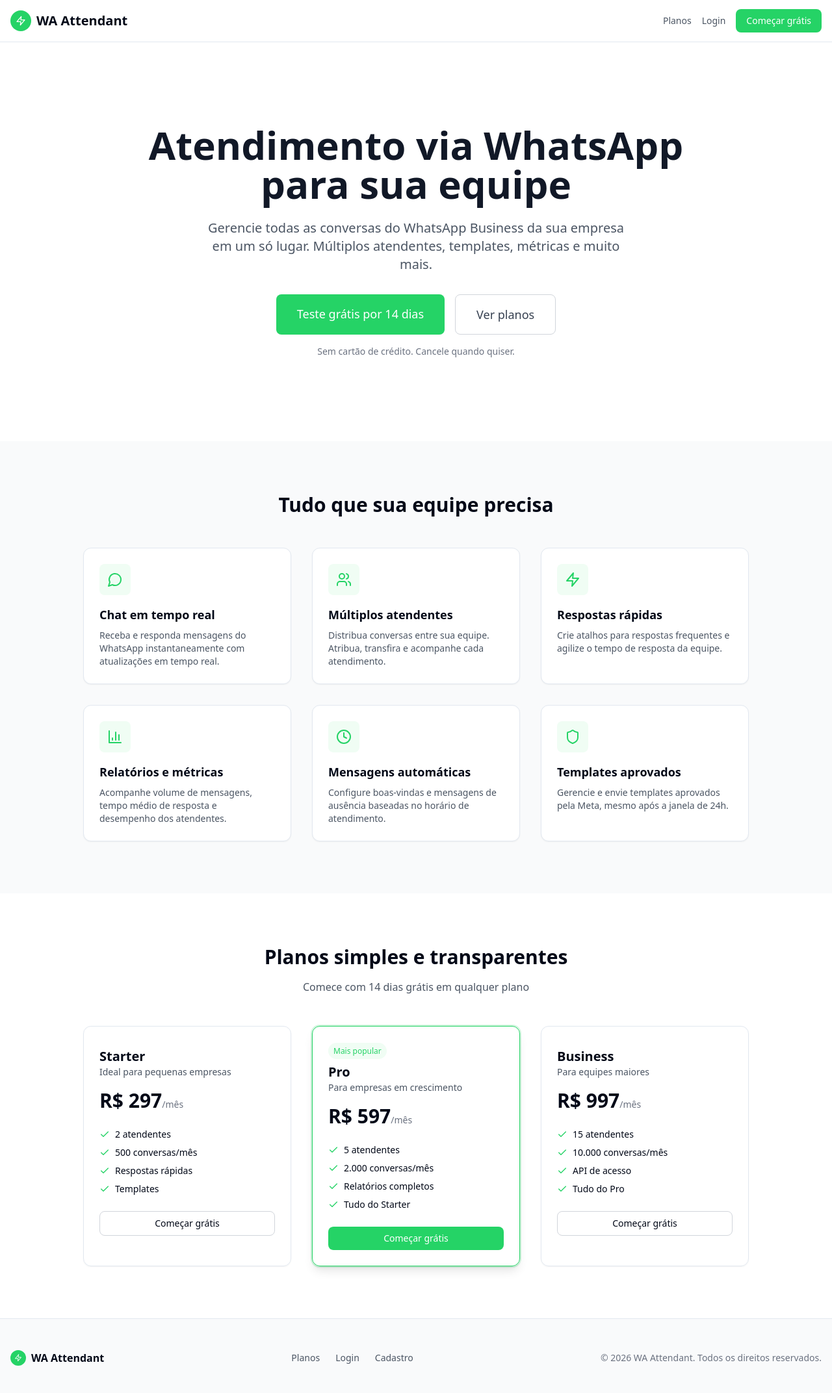
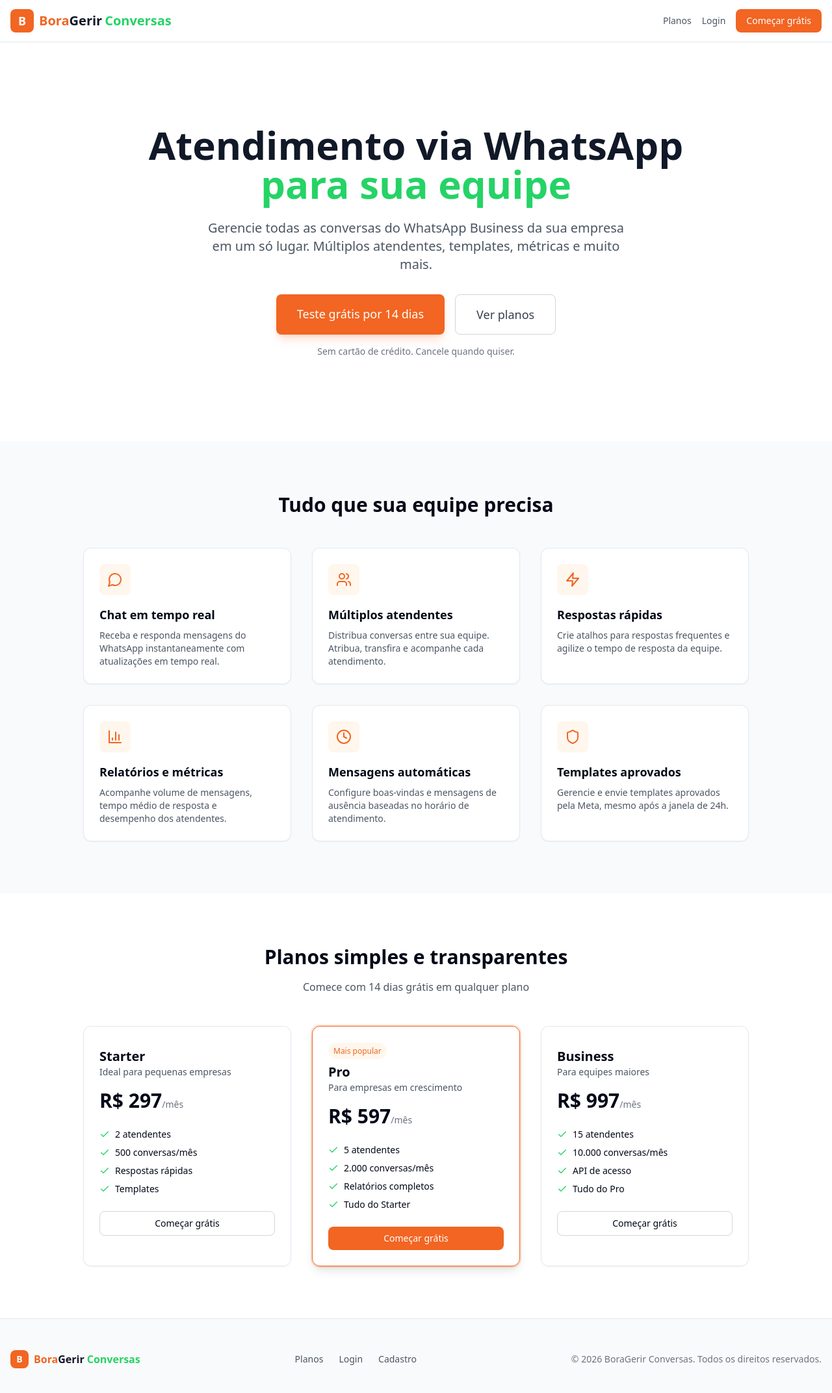
Before and after one commit to joaovcantuaria/whatsapp-attendant, a Next.js app: page / in a window 1280 px wide. Shown: the top 2144 px of the page at 65% size. Built offline with nearby package versions, Linux system fonts and the light colour scheme.

Commit message:
rebrand: BoraGerir Conversas with orange + green palette

```diff
--- a/app/(auth)/login/page.tsx
+++ b/app/(auth)/login/page.tsx
@@ -64,11 +64,15 @@ export default function LoginPage() {
       <Card className="w-full max-w-md">
         <CardHeader className="text-center">
           <div className="flex justify-center mb-4">
-            <div className="h-12 w-12 rounded-full bg-whatsapp flex items-center justify-center">
-              <MessageCircle className="h-7 w-7 text-white" />
+            <div className="h-12 w-12 rounded-lg bg-[#F26522] flex items-center justify-center">
+              <span className="text-white font-black text-2xl">B</span>
             </div>
           </div>
-          <CardTitle className="text-2xl">WhatsApp Attendant</CardTitle>
+          <CardTitle className="text-2xl">
+            <span className="text-[#F26522]">Bora</span>
+            <span>Gerir</span>
+            <span className="text-[#25D366] ml-1">Conversas</span>
+          </CardTitle>
           <CardDescription>Entre com suas credenciais para acessar o sistema</CardDescription>
         </CardHeader>
         <CardContent>
--- a/app/(auth)/register/page.tsx
+++ b/app/(auth)/register/page.tsx
@@ -75,8 +75,8 @@ export default function RegisterPage() {
       <Card className="w-full max-w-md">
         <CardHeader className="text-center">
           <div className="flex justify-center mb-4">
-            <div className="h-12 w-12 rounded-full bg-[#25D366] flex items-center justify-center">
-              <MessageCircle className="h-7 w-7 text-white" />
+            <div className="h-12 w-12 rounded-lg bg-[#F26522] flex items-center justify-center">
+              <span className="text-white font-black text-2xl">B</span>
             </div>
           </div>
           <CardTitle className="text-2xl">Criar Conta</CardTitle>
--- a/app/layout.tsx
+++ b/app/layout.tsx
@@ -3,8 +3,8 @@ import './globals.css'
 import { Toaster } from '@/components/ui/toaster'
 
 export const metadata: Metadata = {
-  title: 'WhatsApp Attendant - Sistema de Atendimento',
-  description: 'Sistema completo de atendimento via WhatsApp',
+  title: 'BoraGerir Conversas - Atendimento via WhatsApp',
+  description: 'Sistema completo de atendimento via WhatsApp para sua equipe',
 }
 
 export default function RootLayout({
--- a/app/page.tsx
+++ b/app/page.tsx
@@ -8,10 +8,14 @@ export default function LandingPage() {
       <header className="border-b bg-white/80 backdrop-blur-sm sticky top-0 z-50">
         <div className="container mx-auto px-4 h-16 flex items-center justify-between">
           <div className="flex items-center gap-2">
-            <div className="h-8 w-8 rounded-full bg-[#25D366] flex items-center justify-center">
-              <Zap className="h-4 w-4 text-white" />
+            <div className="h-9 w-9 rounded-lg bg-[#F26522] flex items-center justify-center">
+              <span className="text-white font-black text-lg">B</span>
             </div>
-            <span className="font-bold text-xl">WA Attendant</span>
+            <span className="font-bold text-xl">
+              <span className="text-[#F26522]">Bora</span>
+              <span className="text-gray-900">Gerir</span>
+              <span className="text-[#25D366] ml-1">Conversas</span>
+            </span>
           </div>
           <div className="flex items-center gap-4">
             <Link href="/pricing" className="text-sm text-gray-600 hover:text-gray-900">
@@ -22,7 +26,7 @@ export default function LandingPage() {
             </Link>
             <Link
               href="/register"
-              className="bg-[#25D366] text-white px-4 py-2 rounded-lg text-sm font-medium hover:bg-[#128C7E] transition-colors"
+              className="bg-[#F26522] text-white px-4 py-2 rounded-lg text-sm font-medium hover:bg-[#C94E10] transition-colors"
             >
               Começar grátis
             </Link>
@@ -34,7 +38,8 @@ export default function LandingPage() {
       <section className="py-20 lg:py-32">
         <div className="container mx-auto px-4 text-center max-w-4xl">
           <h1 className="text-4xl lg:text-6xl font-bold text-gray-900 mb-6">
-            Atendimento via WhatsApp para sua equipe
+            Atendimento via WhatsApp
+            <span className="text-[#25D366]"> para sua equipe</span>
           </h1>
           <p className="text-xl text-gray-600 mb-8 max-w-2xl mx-auto">
             Gerencie todas as conversas do WhatsApp Business da sua empresa em um só lugar.
@@ -43,7 +48,7 @@ export default function LandingPage() {
           <div className="flex flex-col sm:flex-row gap-4 justify-center">
             <Link
               href="/register"
-              className="bg-[#25D366] text-white px-8 py-4 rounded-lg text-lg font-medium hover:bg-[#128C7E] transition-colors"
+              className="bg-[#F26522] text-white px-8 py-4 rounded-lg text-lg font-medium hover:bg-[#C94E10] transition-colors shadow-lg shadow-[#F26522]/20"
             >
               Teste grátis por 14 dias
             </Link>
@@ -139,10 +144,14 @@ export default function LandingPage() {
         <div className="container mx-auto px-4">
           <div className="flex flex-col md:flex-row justify-between items-center gap-4">
             <div className="flex items-center gap-2">
-              <div className="h-6 w-6 rounded-full bg-[#25D366] flex items-center justify-center">
-                <Zap className="h-3 w-3 text-white" />
+              <div className="h-7 w-7 rounded-lg bg-[#F26522] flex items-center justify-center">
+                <span className="text-white font-black text-sm">B</span>
               </div>
-              <span className="font-semibold">WA Attendant</span>
+              <span className="font-bold">
+                <span className="text-[#F26522]">Bora</span>
+                <span className="text-gray-900">Gerir</span>
+                <span className="text-[#25D366] ml-1">Conversas</span>
+              </span>
             </div>
             <div className="flex gap-6 text-sm text-gray-600">
               <Link href="/pricing">Planos</Link>
@@ -150,7 +159,7 @@ export default function LandingPage() {
               <Link href="/register">Cadastro</Link>
             </div>
             <p className="text-sm text-gray-500">
-              © {new Date().getFullYear()} WA Attendant. Todos os direitos reservados.
+              © {new Date().getFullYear()} BoraGerir Conversas. Todos os direitos reservados.
             </p>
           </div>
         </div>
@@ -162,7 +171,7 @@ export default function LandingPage() {
 function FeatureCard({ icon, title, description }: { icon: React.ReactNode; title: string; description: string }) {
   return (
     <div className="bg-white p-6 rounded-xl border shadow-sm">
-      <div className="h-12 w-12 rounded-lg bg-green-50 flex items-center justify-center text-[#25D366] mb-4">
+      <div className="h-12 w-12 rounded-lg bg-orange-50 flex items-center justify-center text-[#F26522] mb-4">
         {icon}
       </div>
       <h3 className="font-semibold text-lg mb-2">{title}</h3>
@@ -175,9 +184,9 @@ function PricingCard({ name, price, description, features, highlighted }: {
   name: string; price: string; description: string; features: string[]; highlighted?: boolean
 }) {
   return (
-    <div className={`p-6 rounded-xl border ${highlighted ? 'border-[#25D366] ring-2 ring-[#25D366]/20 shadow-lg' : 'shadow-sm'}`}>
+    <div className={`p-6 rounded-xl border ${highlighted ? 'border-[#F26522] ring-2 ring-[#F26522]/20 shadow-lg' : 'shadow-sm'}`}>
       {highlighted && (
-        <span className="text-xs font-medium text-[#25D366] bg-green-50 px-2 py-1 rounded-full">
+        <span className="text-xs font-medium text-[#F26522] bg-orange-50 px-2 py-1 rounded-full">
           Mais popular
         </span>
       )}
@@ -196,7 +205,7 @@ function PricingCard({ name, price, description, features, highlighted }: {
         href="/register"
         className={`block text-center py-2 px-4 rounded-lg font-medium text-sm transition-colors ${
           highlighted
-            ? 'bg-[#25D366] text-white hover:bg-[#128C7E]'
+            ? 'bg-[#F26522] text-white hover:bg-[#C94E10]'
             : 'border border-gray-300 hover:bg-gray-50'
         }`}
       >
--- a/app/pricing/page.tsx
+++ b/app/pricing/page.tsx
@@ -50,14 +50,18 @@ export default function PricingPage() {
       <header className="border-b">
         <div className="container mx-auto px-4 h-16 flex items-center justify-between">
           <Link href="/" className="flex items-center gap-2">
-            <div className="h-8 w-8 rounded-full bg-[#25D366] flex items-center justify-center">
-              <Zap className="h-4 w-4 text-white" />
+            <div className="h-8 w-8 rounded-lg bg-[#F26522] flex items-center justify-center">
+              <span className="text-white font-black text-sm">B</span>
             </div>
-            <span className="font-bold text-xl">WA Attendant</span>
+            <span className="font-bold text-xl">
+              <span className="text-[#F26522]">Bora</span>
+              <span>Gerir</span>
+              <span className="text-[#25D366] ml-1">Conversas</span>
+            </span>
           </Link>
           <div className="flex items-center gap-4">
             <Link href="/login" className="text-sm text-gray-600 hover:text-gray-900">Login</Link>
-            <Link href="/register" className="bg-[#25D366] text-white px-4 py-2 rounded-lg text-sm font-medium hover:bg-[#128C7E]">
+            <Link href="/register" className="bg-[#F26522] text-white px-4 py-2 rounded-lg text-sm font-medium hover:bg-[#C94E10]">
               Começar grátis
             </Link>
           </div>
@@ -78,11 +82,11 @@ export default function PricingPage() {
               <div
                 key={plan.name}
                 className={`p-8 rounded-2xl border ${
-                  plan.highlighted ? 'border-[#25D366] ring-2 ring-[#25D366]/20 shadow-xl' : 'shadow-sm'
+                  plan.highlighted ? 'border-[#F26522] ring-2 ring-[#F26522]/20 shadow-xl' : 'shadow-sm'
                 }`}
               >
                 {plan.highlighted && (
-                  <span className="text-xs font-medium text-[#25D366] bg-green-50 px-3 py-1 rounded-full">
+                  <span className="text-xs font-medium text-[#F26522] bg-orange-50 px-3 py-1 rounded-full">
                     Mais popular
                   </span>
                 )}
@@ -104,8 +108,8 @@ export default function PricingPage() {
                   href="/register"
                   className={`block text-center py-3 px-6 rounded-lg font-medium transition-colors ${
                     plan.highlighted
-                      ? 'bg-[#25D366] text-white hover:bg-[#128C7E]'
-                      : 'border-2 border-gray-200 hover:border-[#25D366] hover:text-[#25D366]'
+                      ? 'bg-[#F26522] text-white hover:bg-[#C94E10]'
+                      : 'border-2 border-gray-200 hover:border-[#F26522] hover:text-[#F26522]'
                   }`}
                 >
                   Começar grátis
--- a/components/shared/sidebar.tsx
+++ b/components/shared/sidebar.tsx
@@ -65,11 +65,11 @@ export function Sidebar() {
       {/* Company Header */}
       <div className="h-16 flex items-center px-3 border-b">
         <div className="flex items-center gap-2 min-w-0">
-          <div className="h-8 w-8 rounded-full bg-[#25D366] flex items-center justify-center shrink-0">
-            <Zap className="h-4 w-4 text-white" />
+          <div className="h-8 w-8 rounded-lg bg-[#F26522] flex items-center justify-center shrink-0">
+            <span className="text-white font-black text-sm">B</span>
           </div>
           <div className="hidden lg:block min-w-0">
-            <p className="font-semibold text-sm truncate">{company?.name || 'WA Attendant'}</p>
+            <p className="font-semibold text-sm truncate">{company?.name || 'BoraGerir'}</p>
             <div className="flex items-center gap-1">
               {company?.plan_status === 'trial' && trialDaysLeft !== null && (
                 <Badge variant="warning" className="text-[9px] px-1 py-0">
--- a/tailwind.config.ts
+++ b/tailwind.config.ts
@@ -56,6 +56,11 @@ const config: Config = {
           light: '#DCF8C6',
           bg: '#ECE5DD',
         },
+        brand: {
+          DEFAULT: '#F26522',
+          light: '#FF8A50',
+          dark: '#C94E10',
+        },
       },
       borderRadius: {
         lg: 'var(--radius)',
```
